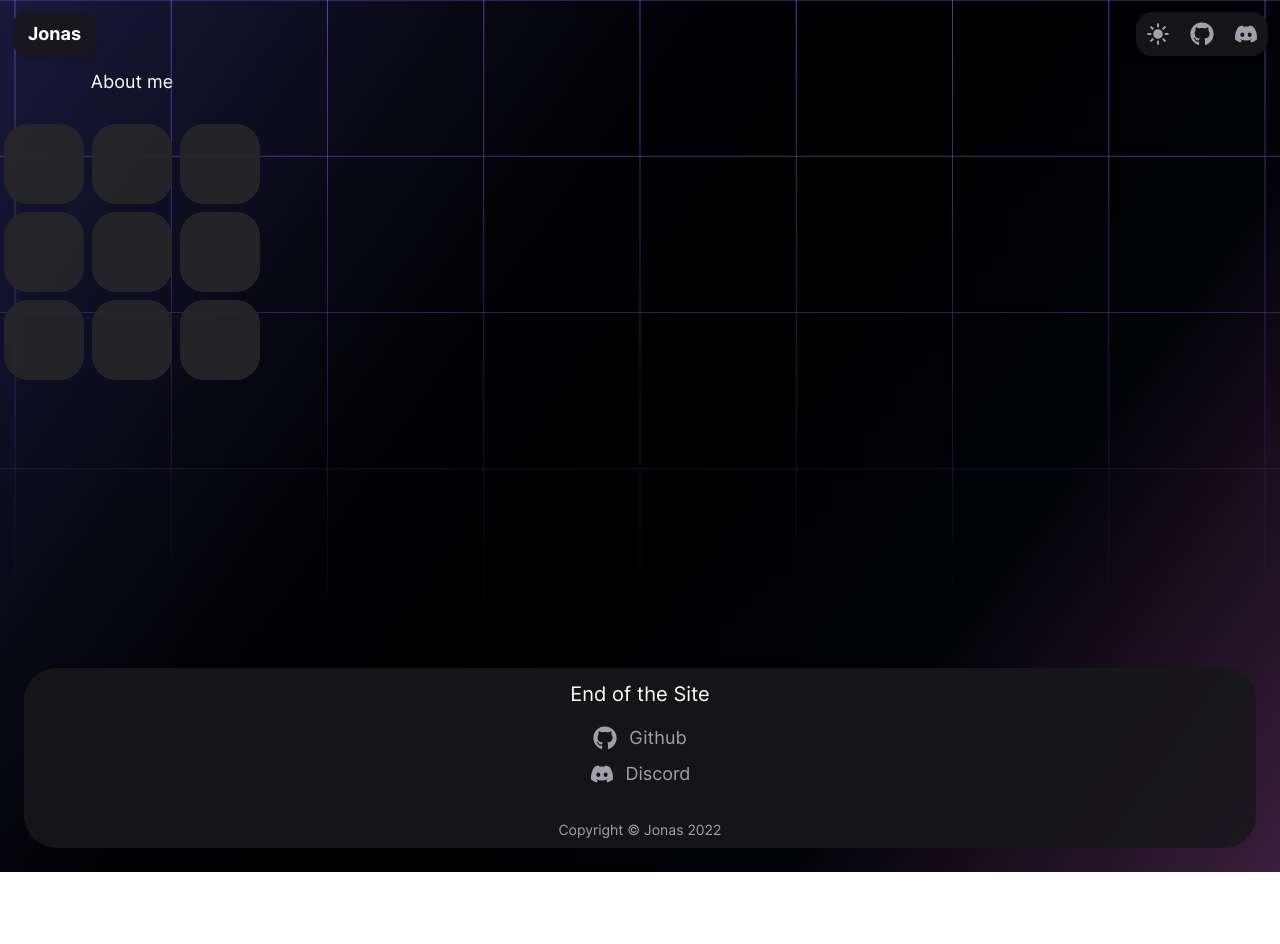
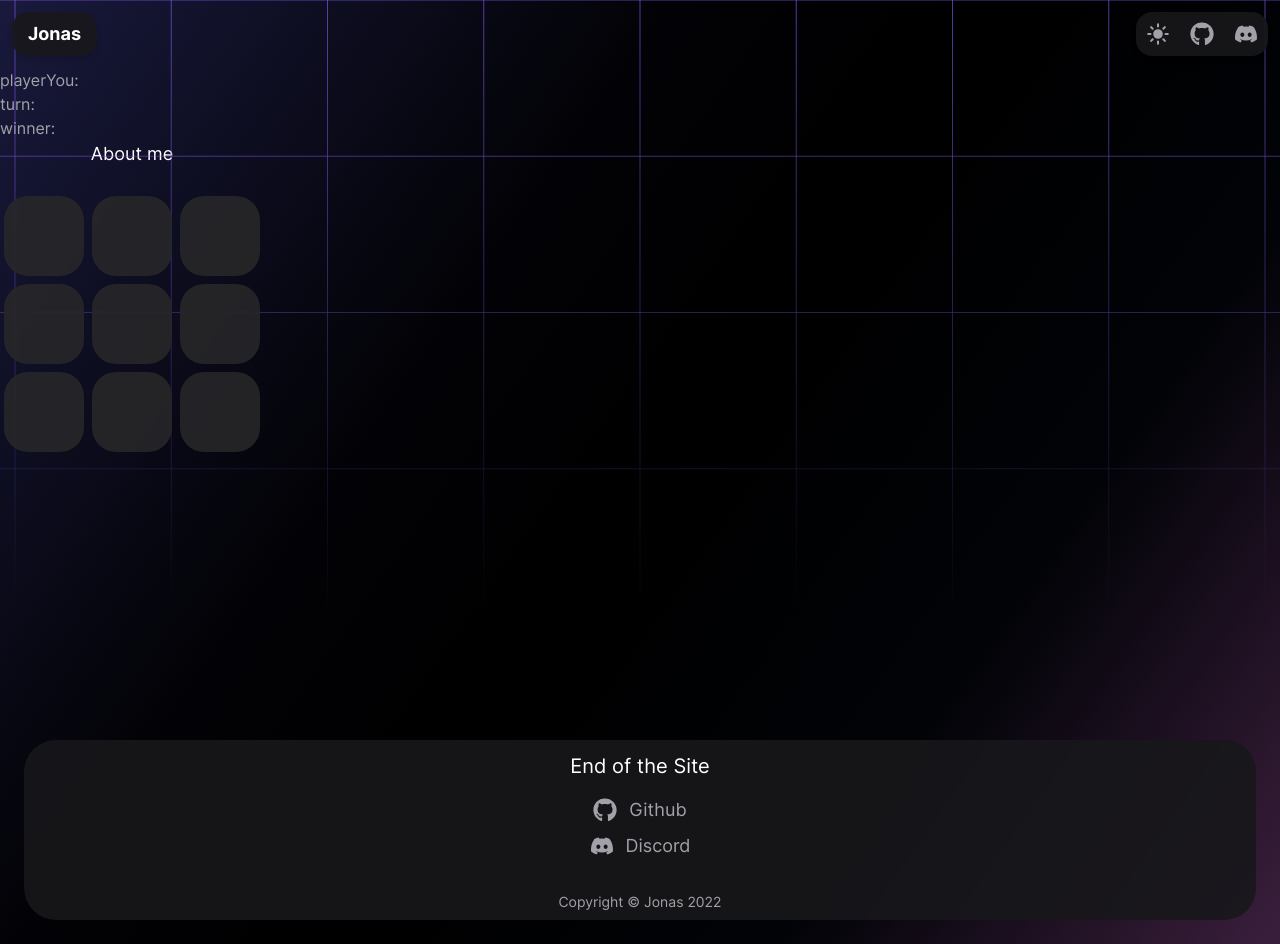
Before and after one commit to jonas-be/my-portfolio, a Next.js app: page /tictactoe in a window 1280 px wide. Before the commit the page ends 872 px from the top, so only its background shows below. Built offline with nearby package versions, Linux system fonts and the light colour scheme; no server answers.

Commit message:
Implement working tictactoe

```diff
--- a/src/components/tictactoe-board.tsx
+++ b/src/components/tictactoe-board.tsx
@@ -1,10 +1,11 @@
-import React, {useEffect, useRef, useState} from 'react';
+import React, {useState} from 'react';
+import {FiCircle, FiX} from "react-icons/fi";
+import {AnimationOnScroll} from "react-animation-on-scroll";
 
 
 export const isBrowser = typeof window !== "undefined";
 export const ws = isBrowser ? new WebSocket('ws://localhost:8080') : null;
 const TicTacToeBoard = () => {
-
     const [board, setBoard] = useState(
         [
             [{id: "cell-0-0", value: ""}, {id: "cell-0-1", value: ""}, {id: "cell-0-2", value: ""}],
@@ -12,59 +13,50 @@ const TicTacToeBoard = () => {
             [{id: "cell-2-0", value: ""}, {id: "cell-2-1", value: ""}, {id: "cell-2-2", value: ""}]
         ]
     );
-
-    // useEffect(() => console.log("re-render because board changed:", board), [board])
-
-    useEffect(() => {
+    const [playerYou, setPlayerYou] = useState("");
+    const [turn, setTurn] = useState("");
+    const [winner, setWinner] = useState("");
 
     if (ws !== null) {
-            // listen for messages from the server
+        ws.onopen = function (event) {
+            console.log(event)
+        }
+
         ws.onmessage = function (event) {
             const data = JSON.parse(event.data);
 
+            console.log(data)
+
             if (data.board !== undefined) {
+                let boardTmp = [
+                    [{id: "cell-0-0", value: ""}, {id: "cell-0-1", value: ""}, {id: "cell-0-2", value: ""}],
+                    [{id: "cell-1-0", value: ""}, {id: "cell-1-1", value: ""}, {id: "cell-1-2", value: ""}],
+                    [{id: "cell-2-0", value: ""}, {id: "cell-2-1", value: ""}, {id: "cell-2-2", value: ""}]
+                ]
 
-                    let boardTmp = board
-
-                    // update board with new game state
                 for (let i = 0; i < 3; i++) {
                     for (let j = 0; j < 3; j++) {
                         boardTmp[i][j].value = data.board[i][j];
                     }
                 }
                 setBoard(boardTmp)
+            }
+            if (data.turn !== undefined) {
+                setTurn(data.turn)
+            }
+            if (data.winner !== undefined) {
+                setWinner(data.winner)
+            }
+            if (data.playerYou !== undefined) {
+                setPlayerYou(data.playerYou)
+            }
 
-
-                    console.log(boardTmp)
-                    console.log(board)
-
-                    // TODO: update turn indicator
-                    // const turnEl = document.getElementById('turn');
-                    // turnEl.innerHTML = `Turn: ${data.turn}`;
-
-                    // TODO: display winner if game is over
-                    // const winnerEl = document.getElementById('winner');
-                    // if (data.winner) {
-                    //     winnerEl.innerHTML = `Winner: ${data.winner}`;
-                    // }
-                }
+            console.log(turn, winner, playerYou)
         };
-        }
-        return () => {
-            if (ws !== null) {
-                ws.close();
-            }
-        };
-    }, [ws?.onmessage])
-
-    function updateBoard(newBoard: any) {
-        setBoard(newBoard)
-
-        console.log(newBoard)
-        console.log(board)
     }
 
     function onClick(e: any) {
+        console.log(board)
         if (ws !== null) {
 
             const target = e.target
@@ -87,15 +79,44 @@ const TicTacToeBoard = () => {
 
     return (
         <div>
+            <p className="flex text">playerYou: {playerYou}</p>
+            <p className="flex text">turn: {turn}</p>
+            <p className="flex text">winner: {winner}</p>
+
             <table>
                 <caption className="text-accent text-lg pb-6">About me</caption>
                 <tbody>
                 {board.map(row =>
-                    <tr key={row.toString()}>
+                    <tr key={row[0].id.toString() + "-r"}>
+
                         {row.map(cell =>
                             <td key={cell.id} className="p-1">
+                                {cell.value === "x" ?
+                                    <AnimationOnScroll animateIn="animate__flash">
                                         <button id={cell.id} onClick={onClick}
-                                        className="bg-accent rounded-3xl p-2 text-center w-20 h-20">{cell.value}</button>
+                                                className={`btn bg-info/75 animate-pulse rounded-3xl p-2 flex justify-center items-center w-20 h-20`}>
+                                            <FiX className="text-info text-5xl"/>
+                                        </button>
+                                    </AnimationOnScroll>
+                                    : cell.value === "o" ?
+                                        <AnimationOnScroll animateIn="animate__flash">
+                                            <button id={cell.id} onClick={onClick}
+                                                    className={`btn bg-error/75 animate-pulse rounded-3xl p-2 flex justify-center items-center w-20 h-20`}>
+                                                <FiCircle className="text-error text-5xl"/>
+                                            </button>
+                                        </AnimationOnScroll>
+                                        :
+                                        <button id={cell.id} onClick={onClick}
+                                                className={`btn bg-accent rounded-3xl p-2 flex justify-center items-center w-20 h-20`}>
+                                            {cell.value === "X" ?
+                                                <FiX className="text-info text-5xl"/>
+                                                : cell.value === "O" ?
+                                                    <FiCircle className="text-error text-5xl"/>
+                                                    :
+                                                    ""
+                                            }
+                                        </button>
+                                }
                             </td>
                         )}
                     </tr>
```
Lines whose indentation alone changed are shown as unchanged.
